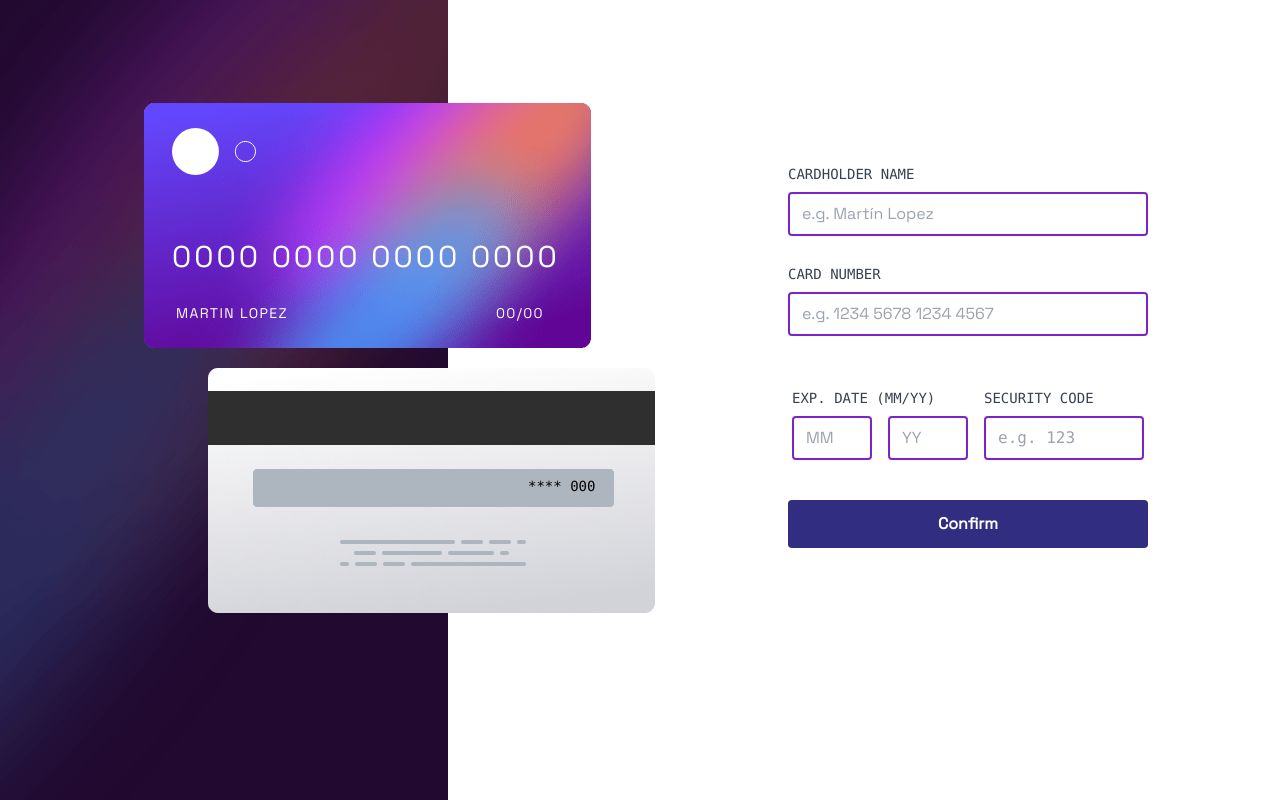
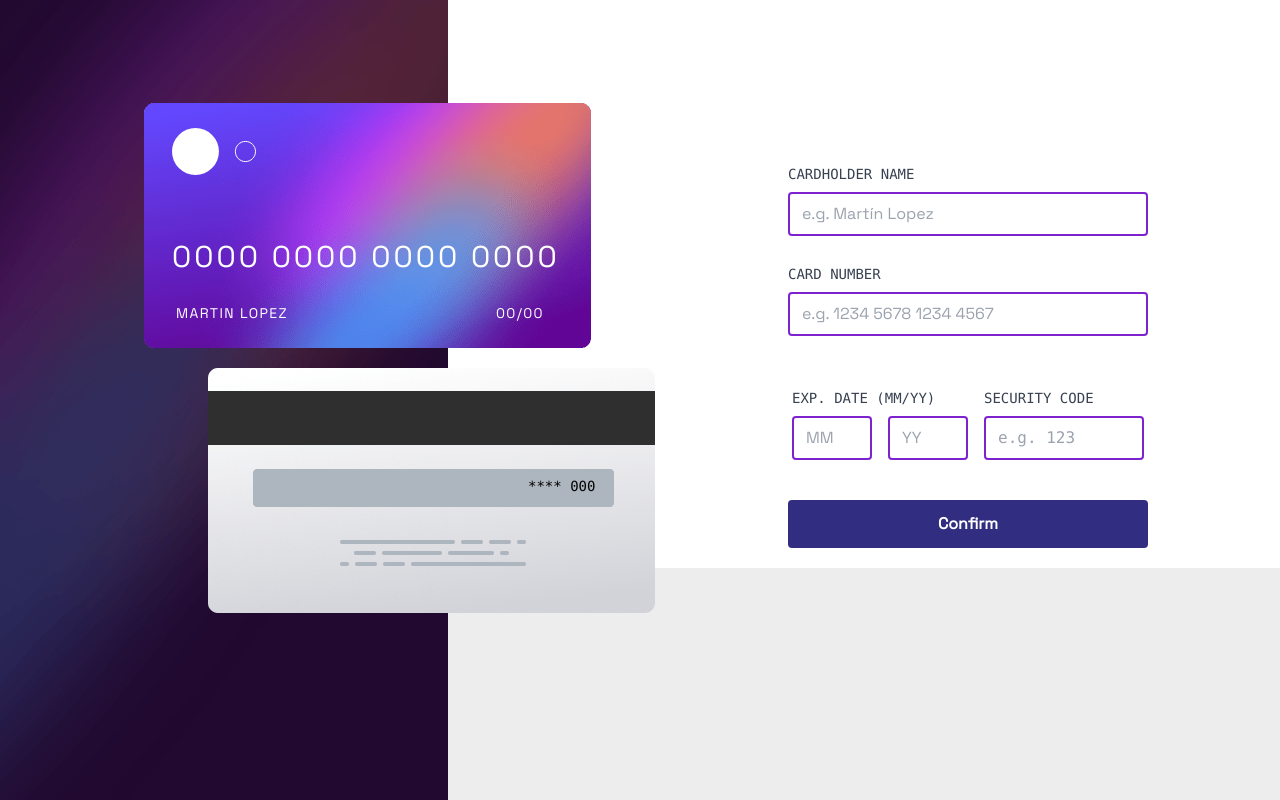
Before and after one commit to martin-bass/interactive-card-details, a React (Vite) app: page / in a window 1280 px wide. Built offline with nearby package versions, Linux system fonts and the light colour scheme.

Commit message:
correcciones resposive

```diff
--- a/src/App.tsx
+++ b/src/App.tsx
@@ -8,7 +8,7 @@ import cardBack from "./assets/bg-card-back.png";
 
 function ThankYou() {
   return (
-    <div className="w-[400px] p-5 ml-80 mt-52 flex flex-col justify-center items-center max-md:ml-36 max-md:mt-36 max-mobile:w-[300px] max-mobile:ml-5 animate__animated animate__backInDown">
+    <div className="w-[400px] p-5 ml-80 mt-52 flex flex-col justify-center items-center max-md:ml-36 max-md:mt-36 max-mobile:w-[300px] max-mobile:ml-5 max-mobile:mt-20 animate__animated animate__backInDown">
       <img src={IconComplete} alt="IconComplete" className="w-16" />
       <h1 className="uppercase mt-5 font-mono text-4xl">Thank you!</h1>
       <p className="mt-5 text-base font-mono text-gray-400 max-mobile:text-center">
@@ -87,7 +87,7 @@ function App() {
 
   return (
     <main className="flex max-w-screen-xl m-auto min-h-screen max-md:flex-col max-mobile:flex-col ">
-      <section className="w-[483px] bg-[url('./assets/bg-main-desktop.png')] max-mobile:bg-[url('./assets/bg-main-mobile.png')] max-md:w-[768px] max-mobile:w-full max-md:bg-cover relative z-30 max-md:h-80 max-mobile:h-64">
+      <section className="w-[483px] bg-[url('./assets/bg-main-desktop.png')] max-mobile:bg-[url('./assets/bg-main-mobile.png')] max-md:w-[768px] max-md:bg-cover relative z-30 max-md:h-80 max-mobile:h-64">
         <div className="w-[448px] relative left-36 top-4 max-md:left-10 max-md:top-28 max-md:z-20 max-mobile:w-[300px] max-mobile:top-20 max-mobile:left-2">
           <img
             src={Logo}
@@ -140,7 +140,7 @@ function App() {
           <img src={cardBack} alt="card-back" />
         </div>
       </section>
-      <section className="w-full bg-white relative">
+      <section className="w-full bg-white relative max-md:w-[768px] h-full">
         {submit ? (
           <ThankYou />
         ) : (
--- a/src/index.css
+++ b/src/index.css
@@ -1,6 +1,10 @@
 @tailwind base;
 @tailwind components;
 @tailwind utilities;
+
+#root {
+  margin: 0 auto;
+}
 
 body {
   margin: 0;
```
